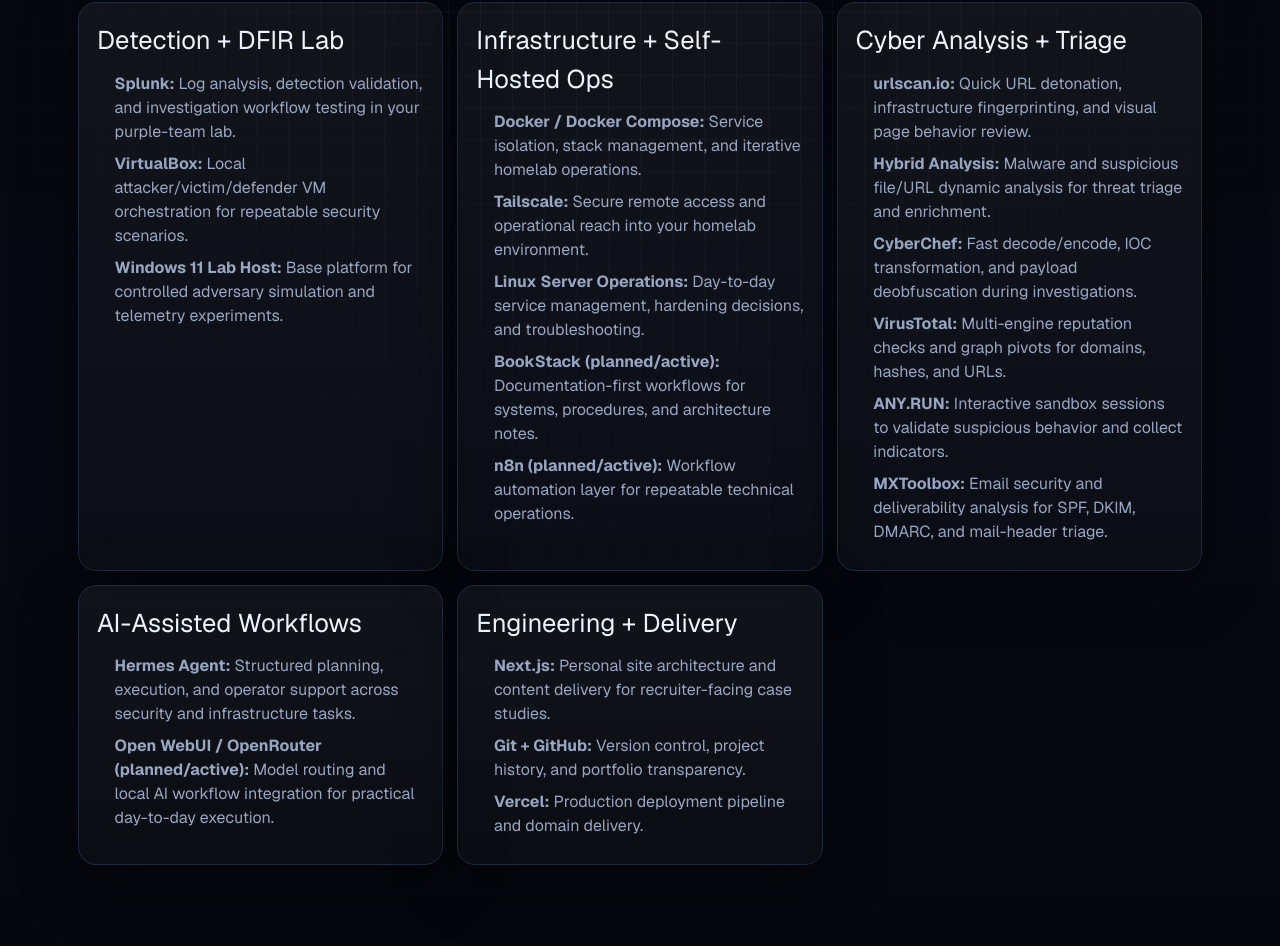
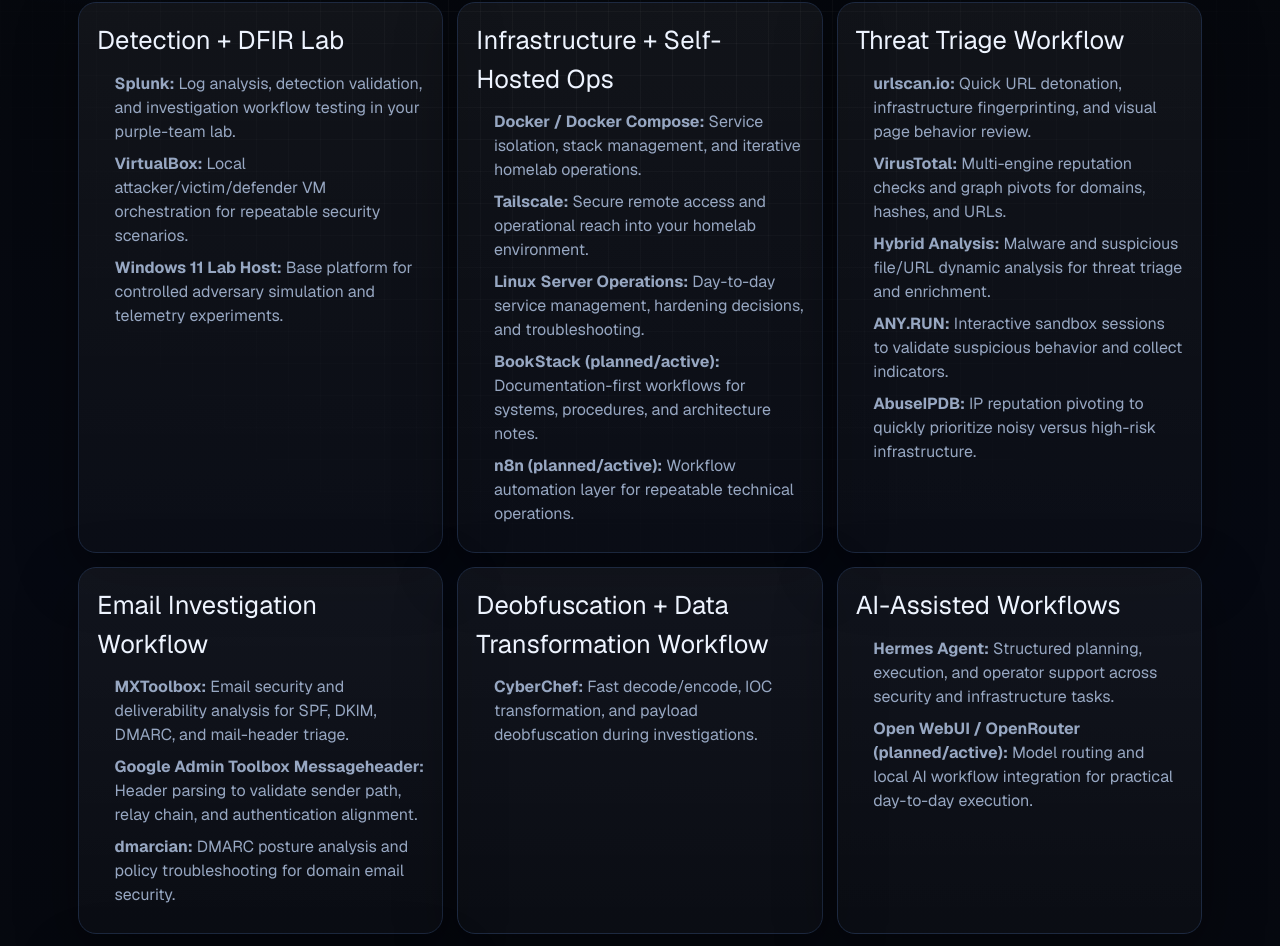
Before and after one commit to egrexsec/mell0wx-brand-hq-pro, a Next.js app: page /resources in a window 1280 px wide. Shown: the part 245-1191 px from the top of the page. Built offline with nearby package versions, Linux system fonts and the light colour scheme.

Commit message:
homepage/resources: sharpen role signal, workflow-group tools, and optimize case images

```diff
--- a/src/app/page.tsx
+++ b/src/app/page.tsx
@@ -1,3 +1,4 @@
+import Image from "next/image";
 import Link from "next/link";
 
 const flagshipCaseStudies = [
@@ -47,14 +48,14 @@
     <>
       <section className="glass hero premium-hero hero-retro">
         <p className="kicker">mell0wx</p>
-        <h1 className="hero-title" aria-label="Cybersecurity Engineer, Infrastructure Architect, Creative Technologist">
-          <span className="typewriter-main">Cybersecurity Engineer</span>
-          <span className="hero-title-rest"> • Infrastructure Architect • Creative Technologist</span>
+        <h1 className="hero-title" aria-label="Threat Detection and DFIR Engineer, Infrastructure Automation">
+          <span className="typewriter-main">Threat Detection &amp; DFIR Engineer</span>
+          <span className="hero-title-rest"> • Infrastructure Automation • Security Operations</span>
         </h1>
-        <p className="sub">Building secure systems, intelligent workflows, and modern technical experiences.</p>
+        <p className="sub">Building detection-driven systems, investigation workflows, and resilient infrastructure operations.</p>
         <div className="btn-row hero-cta-grid">
-          <Link href="/projects" className="btn primary hero-main-cta">
-            View Projects →
+          <Link href="/blog/threat-informed-detection" className="btn primary hero-main-cta">
+            Read Detection Walkthrough →
           </Link>
           <Link href="/blog" className="btn hero-outline-cta">
             Read Blog
@@ -94,7 +95,14 @@
         <div className="grid grid-3" style={{ marginTop: 14 }}>
           {flagshipCaseStudies.map((study) => (
             <article key={study.title} className="glass card case-card">
-              <img src={study.image} alt={study.title} className="case-image" />
+              <Image
+                src={study.image}
+                alt={study.title}
+                className="case-image"
+                width={1400}
+                height={900}
+                sizes="(max-width: 768px) 100vw, (max-width: 1200px) 50vw, 33vw"
+              />
               <div className="case-body">
                 <p className="kicker" style={{ marginBottom: 8 }}>
                   {study.status}
--- a/src/app/resources/page.tsx
+++ b/src/app/resources/page.tsx
@@ -47,31 +47,53 @@
     ],
   },
   {
-    title: "Cyber Analysis + Triage",
+    title: "Threat Triage Workflow",
     tools: [
       {
         name: "urlscan.io",
         context: "Quick URL detonation, infrastructure fingerprinting, and visual page behavior review.",
       },
       {
+        name: "VirusTotal",
+        context: "Multi-engine reputation checks and graph pivots for domains, hashes, and URLs.",
+      },
+      {
         name: "Hybrid Analysis",
         context: "Malware and suspicious file/URL dynamic analysis for threat triage and enrichment.",
-      },
-      {
-        name: "CyberChef",
-        context: "Fast decode/encode, IOC transformation, and payload deobfuscation during investigations.",
-      },
-      {
-        name: "VirusTotal",
-        context: "Multi-engine reputation checks and graph pivots for domains, hashes, and URLs.",
       },
       {
         name: "ANY.RUN",
         context: "Interactive sandbox sessions to validate suspicious behavior and collect indicators.",
       },
       {
+        name: "AbuseIPDB",
+        context: "IP reputation pivoting to quickly prioritize noisy versus high-risk infrastructure.",
+      },
+    ],
+  },
+  {
+    title: "Email Investigation Workflow",
+    tools: [
+      {
         name: "MXToolbox",
         context: "Email security and deliverability analysis for SPF, DKIM, DMARC, and mail-header triage.",
+      },
+      {
+        name: "Google Admin Toolbox Messageheader",
+        context: "Header parsing to validate sender path, relay chain, and authentication alignment.",
+      },
+      {
+        name: "dmarcian",
+        context: "DMARC posture analysis and policy troubleshooting for domain email security.",
+      },
+    ],
+  },
+  {
+    title: "Deobfuscation + Data Transformation Workflow",
+    tools: [
+      {
+        name: "CyberChef",
+        context: "Fast decode/encode, IOC transformation, and payload deobfuscation during investigations.",
       },
     ],
   },
```
